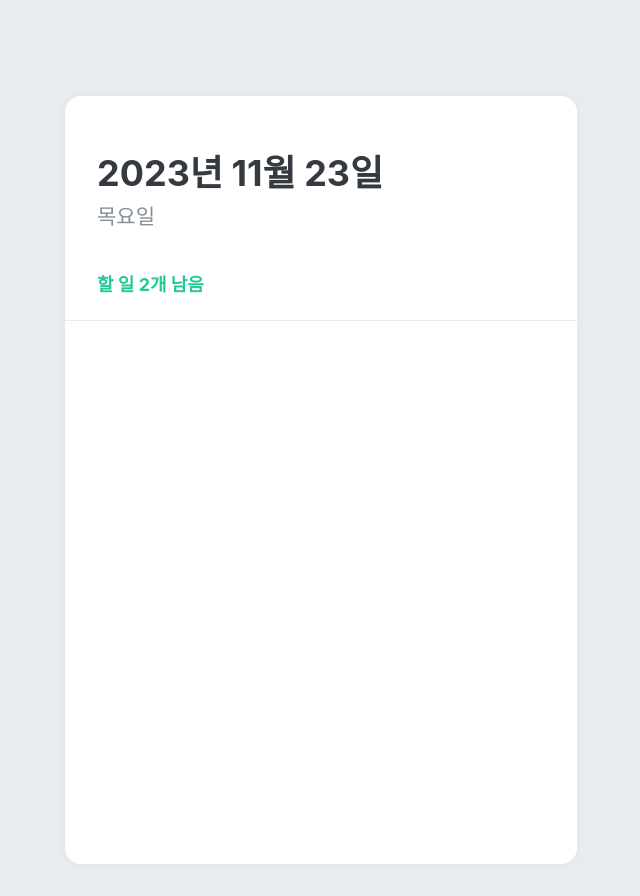
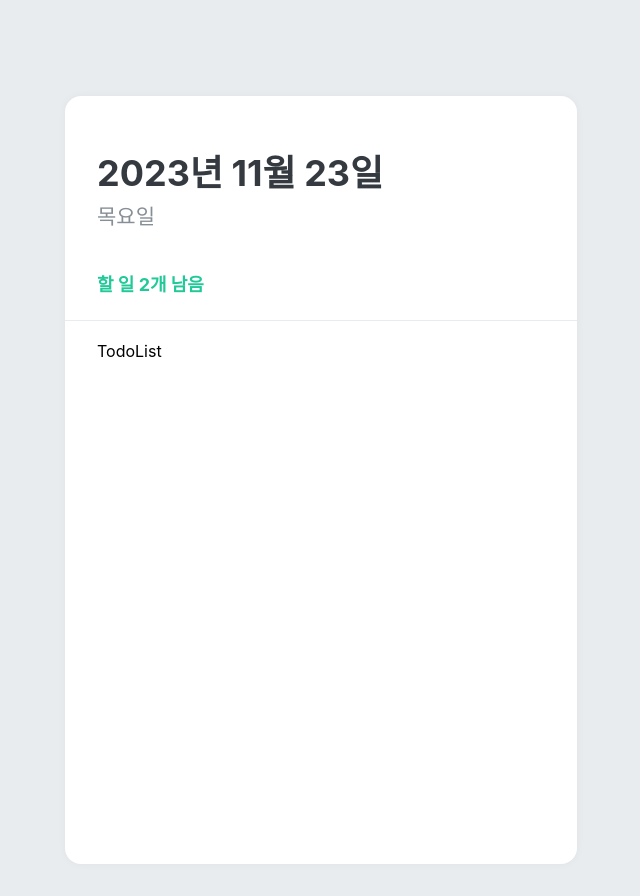
Before and after one commit to sjh709/mashup-todolist, a React (Create React App) app: page / in a window 1280 px wide. Shown: the whole page, without its empty margins (319-959 px from the left). Built offline with nearby package versions, Linux system fonts and the light colour scheme.

Commit message:
TodoList

```diff
--- a/src/App.js
+++ b/src/App.js
@@ -2,6 +2,7 @@
 import { createGlobalStyle } from 'styled-components';
 import TodoTemplate from './components/TodoTemplate';
 import TodoHead from './components/TodoHead';
+import TodoList from './components/TodoList';
 
 const GlobalStyle = createGlobalStyle`
   body {
@@ -15,6 +16,7 @@
       <GlobalStyle />
       <TodoTemplate>
         <TodoHead />
+        <TodoList />
       </TodoTemplate>
     </>
   );
--- /dev/null
+++ b/src/components/TodoList.js
@@ -0,0 +1,15 @@
+import React from 'react';
+import styled from 'styled-components';
+
+const TodoListBlock = styled.div`
+  flex: 1;
+  padding: 20px 32px;
+  padding-bottom: 48px;
+  overflow-y: auto;
+`;
+
+function TodoList() {
+  return <TodoListBlock>TodoList</TodoListBlock>;
+}
+
+export default TodoList;
```
